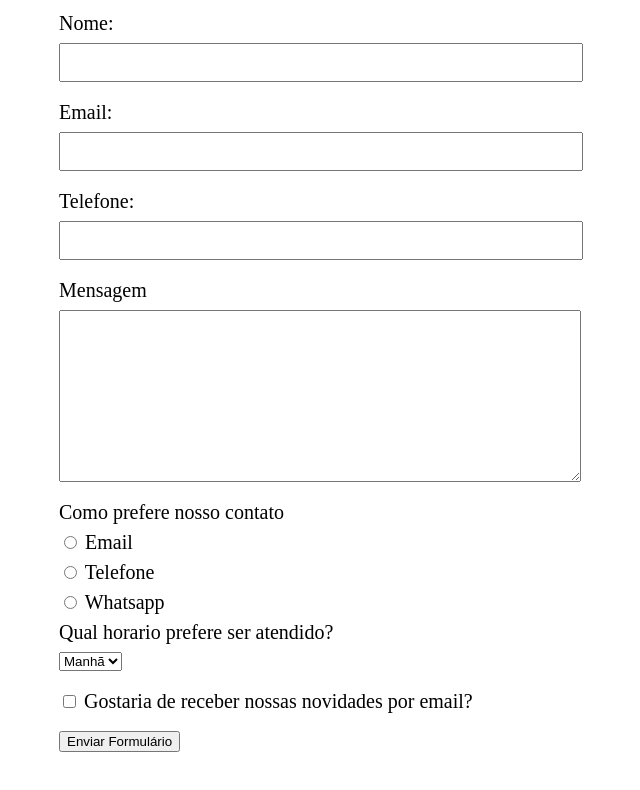
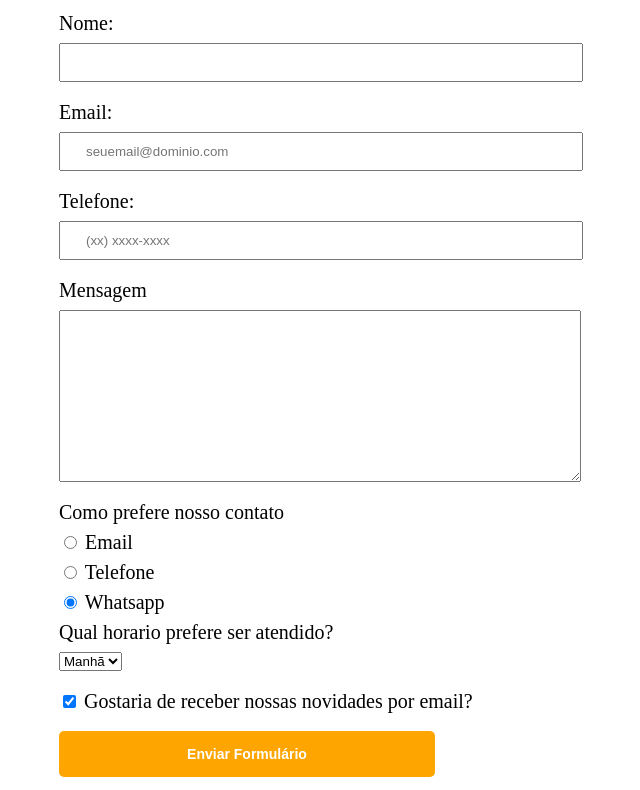
Before and after one commit to ficosta/AluraHTML_CSS, a plain HTML site: page Site/contato.html in a window 1280 px wide. Shown: the part 300-1090 px from the top of the page, without its empty margins (111-751 px from the left). Drawn offline with Linux system fonts and the light colour scheme.

Commit message:
Melhoria semantica formulario

```diff
--- a/Site/contato.html
+++ b/Site/contato.html
@@ -15,7 +15,7 @@
         <div class="caixa">
             <h1>
 
-                <img src="logo.png" alt="">
+                <img src="logo.png" alt="Logo da Barbearia Alura">
             </h1>
             <nav>
 
@@ -34,40 +34,40 @@
             <input type="text" id="nomesobrenome" class="input-padrao" required>
 
             <label for="email">Email:</label>
-            <input type="email" id="email" class="input-padrao" required>
+            <input type="email" id="email" class="input-padrao" required placeholder="seuemail@dominio.com">
 
             <label for="telefone">Telefone:</label>
-            <input type="tel" id="telefone" class="input-padrao" required>
+            <input type="tel" id="telefone" class="input-padrao" required placeholder="(xx) xxxx-xxxx">
 
             <label for="mensagem">Mensagem</label>
             <textarea cols="70" rows="10" id="mensagem" class="input-padrao" required></textarea>
-            <div>
-                <p>Como prefere nosso contato</p>
+            <fieldset>
+                <legend>Como prefere nosso contato</legend>
                 <label for="radio-email"><input type="radio" name="contato" value="email" id="radio-email">
                     Email</label>
 
                 <label for="radio-telefone"><input type="radio" name="contato" value="telefone" id="radio-telefone">
                     Telefone</label>
 
-                <label for="radio-whatsapp"><input type="radio" name="contato" value="whatsapp" id="radio-whatsapp">
+                <label for="radio-whatsapp"><input type="radio" name="contato" value="whatsapp" id="radio-whatsapp" checked>
                     Whatsapp</label>
-            </div>
-            <div>
-                <p>Qual horario prefere ser atendido?</p>
+            </fieldset>
+            <fieldset>
+                <legend>Qual horario prefere ser atendido?</legend>
                 <select>
                     <option>Manhã</option>
                     <option>Tarde</option>
                     <option>Noite</option>
                 </select>
-            </div>
-            <label class="checkbox"><input type="checkbox"> Gostaria de receber nossas novidades por email?</label>
+            </fieldset>
+            <label class="checkbox"><input type="checkbox" checked> Gostaria de receber nossas novidades por email?</label>
 
-            <input type="submit" value="Enviar Formulário">
+            <input class="enviar" type="submit" value="Enviar Formulário">
         </form>
     </main>
 
     <footer>
-        <img src="logo-branco.png" alt="">
+        <img src="logo-branco.png" alt="Logo da Barbearia Alura">
         <p class="copyright">&copy; Copyright Felipe Iasi - 2020</p>
     </footer>
 </body>
--- a/Site/style.css
+++ b/Site/style.css
@@ -93,7 +93,7 @@ main{
 form {
     margin: 40px 0;
 }
-form label, form p{
+form label, form legend{
     display: block;
     font-size: 20px;
     margin: 0 0 10px;
@@ -107,3 +107,18 @@ form label, form p{
 .checkbox{
     margin: 20px 0;
 }
+
+.enviar{
+    width: 40%;
+    padding: 15px 0;
+    background-color: orange;
+    color:white;
+    font-weight: bold;
+    font-size: 14px;
+    border:none;
+    border-radius: 5px;
+}
+
+.enviar:hover{
+    background-color: tomato;
+}
```
